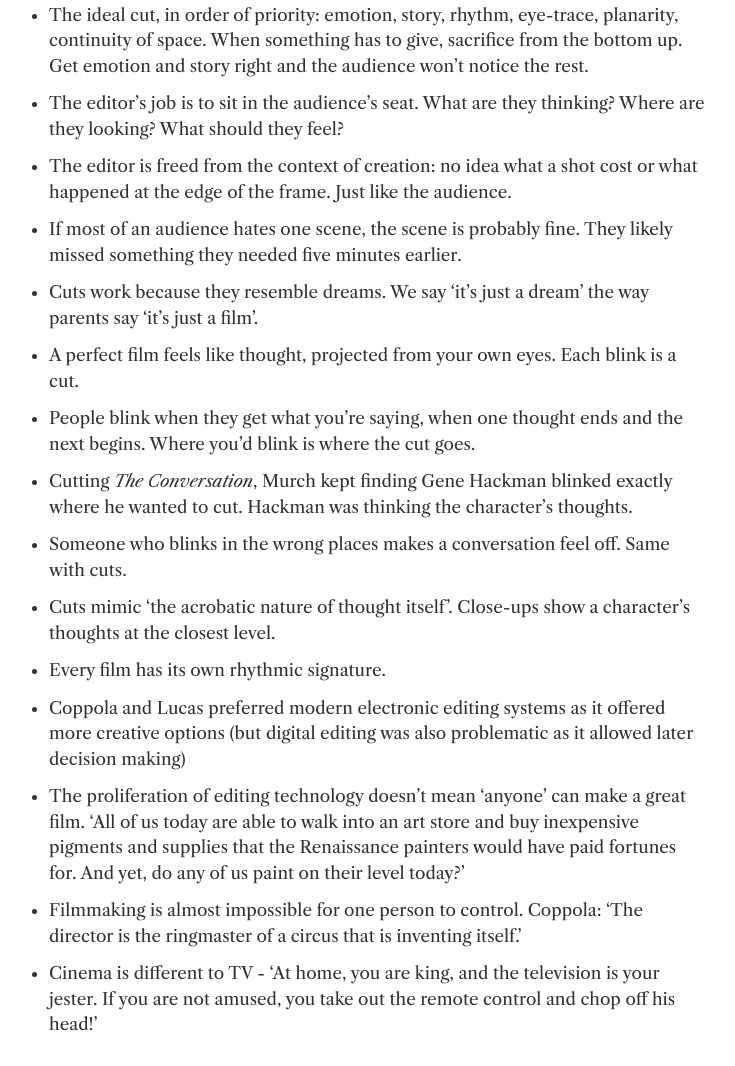
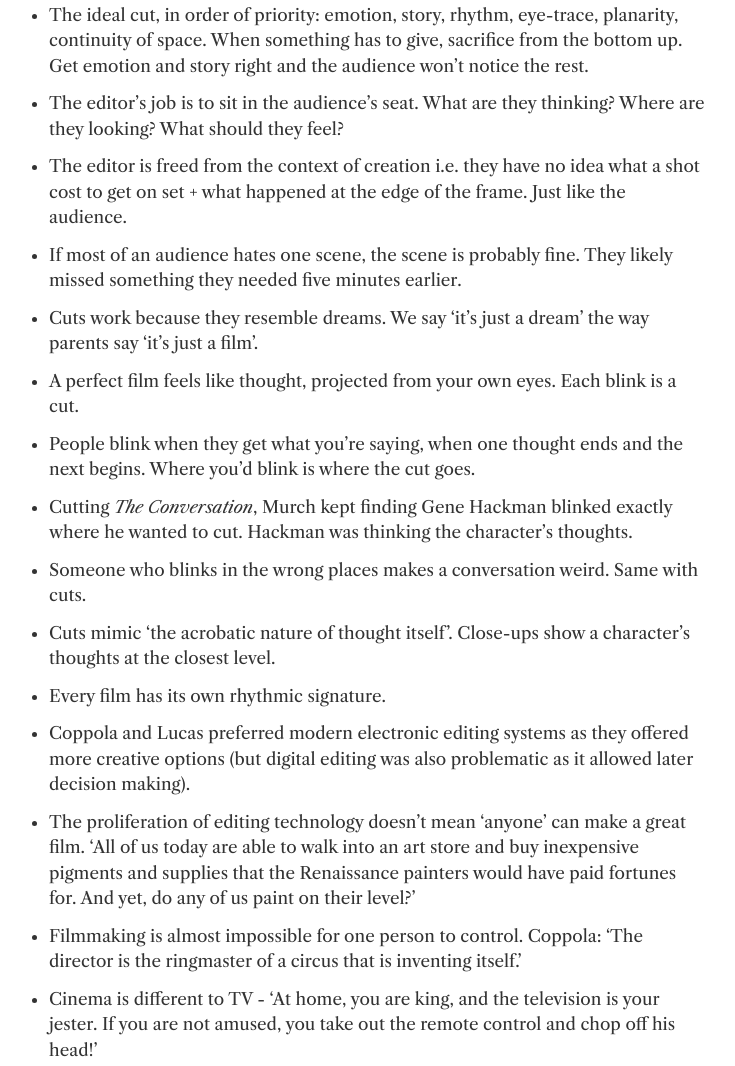
Before and after one commit to mfbmbm/mikebattle-site, an Astro site: page /book-notes/in-the-blink-of-an-eye in a window 1280 px wide. Shown: the part 583-1649 px from the top of the page, without its empty margins (275-1010 px from the left). Built offline with nearby package versions, Linux system fonts and the light colour scheme; Astro itself is replaced by a stand-in of ours; a web font is replaced by a local one.

Commit message:
Blink notes: Mike's wording for five lines
Co-Authored-By: Claude Opus 5.5 <noreply@anthropic.com>
Claude-Session: https://claude.ai/code/session_01ArhBGvGGR4UorrANwvTu1R

```diff
--- a/src/content/notes/in-the-blink-of-an-eye.md
+++ b/src/content/notes/in-the-blink-of-an-eye.md
@@ -6,7 +6,7 @@ related:
   url: https://podcasts.apple.com/gb/podcast/julian-clarke-editor-district-9-handmaids-tale-deadpool/id1529608643?i=1000536243888
 ---
 
-- 'Editing… is not so much a putting together as it is a discovery of a path.'
+- Editing… is not so much a 'putting together' as it is a 'discovery of a path'.
 - 'What they finally remember is not the editing, not the camerawork, not the performances, not even the story - it's how they felt.'
 - 'Always try to do the most with the least.'
 - 'Suggestion is always more effective than exposition.'
@@ -16,16 +16,16 @@ related:
 - Cut the movie it wants to be. A chimp and a human start out alike, then evolve apart. Don't try to cut a chimp movie into a human one.
 - The ideal cut, in order of priority: emotion, story, rhythm, eye-trace, planarity, continuity of space. When something has to give, sacrifice from the bottom up. Get emotion and story right and the audience won't notice the rest.
 - The editor's job is to sit in the audience's seat. What are they thinking? Where are they looking? What should they feel?
-- The editor is freed from the context of creation: no idea what a shot cost or what happened at the edge of the frame. Just like the audience.
+- The editor is freed from the context of creation i.e. they have no idea what a shot cost to get on set + what happened at the edge of the frame. Just like the audience.
 - If most of an audience hates one scene, the scene is probably fine. They likely missed something they needed five minutes earlier.
 - Cuts work because they resemble dreams. We say 'it's just a dream' the way parents say 'it's just a film'.
 - A perfect film feels like thought, projected from your own eyes. Each blink is a cut.
 - People blink when they get what you're saying, when one thought ends and the next begins. Where you'd blink is where the cut goes.
 - Cutting *The Conversation*, Murch kept finding Gene Hackman blinked exactly where he wanted to cut. Hackman was thinking the character's thoughts.
-- Someone who blinks in the wrong places makes a conversation feel off. Same with cuts.
+- Someone who blinks in the wrong places makes a conversation weird. Same with cuts.
 - Cuts mimic 'the acrobatic nature of thought itself'. Close-ups show a character's thoughts at the closest level.
 - Every film has its own rhythmic signature.
-- Coppola and Lucas preferred modern electronic editing systems as it offered more creative options (but digital editing was also problematic as it allowed later decision making)
-- The proliferation of editing technology doesn't mean 'anyone' can make a great film. 'All of us today are able to walk into an art store and buy inexpensive pigments and supplies that the Renaissance painters would have paid fortunes for. And yet, do any of us paint on their level today?'
+- Coppola and Lucas preferred modern electronic editing systems as they offered more creative options (but digital editing was also problematic as it allowed later decision making).
+- The proliferation of editing technology doesn't mean 'anyone' can make a great film. 'All of us today are able to walk into an art store and buy inexpensive pigments and supplies that the Renaissance painters would have paid fortunes for. And yet, do any of us paint on their level?'
 - Filmmaking is almost impossible for one person to control. Coppola: 'The director is the ringmaster of a circus that is inventing itself.'
 - Cinema is different to TV - 'At home, you are king, and the television is your jester. If you are not amused, you take out the remote control and chop off his head!'
```
